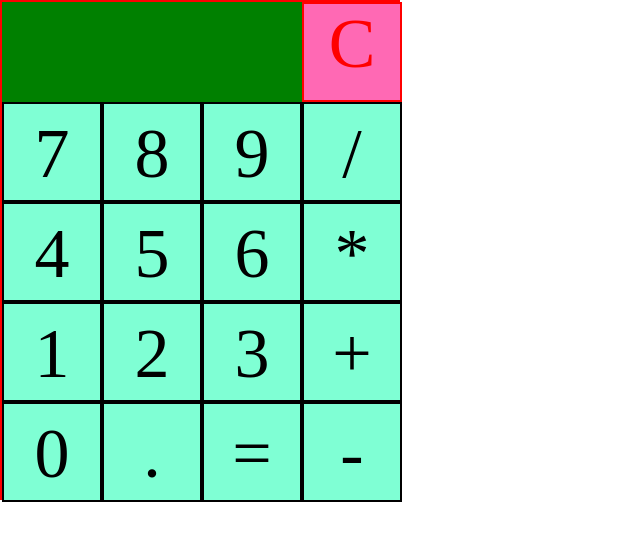
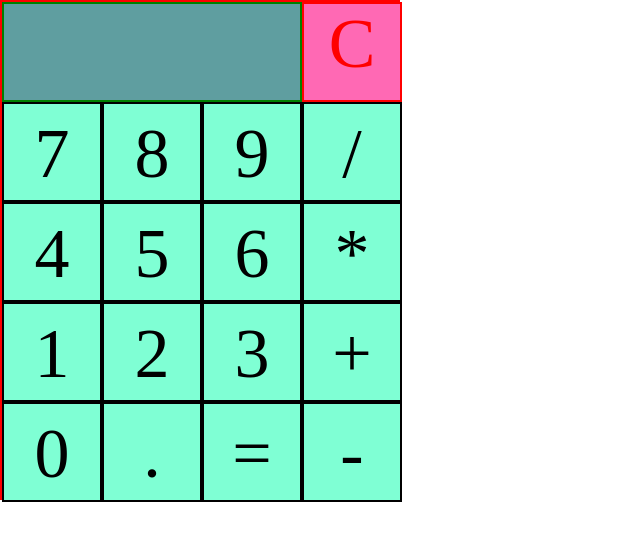
Before and after one commit to 5piotrlew/kalkulator, a plain HTML site: page index.html in a window 1280 px wide. Shown: the whole page, without its empty margins (0-640 px from the left). Drawn offline with Linux system fonts and the light colour scheme.

Commit message:
color update

```diff
--- a/css/style.css
+++ b/css/style.css
@@ -30,7 +30,7 @@ body {
     height: 100px;
     top: 0;
     border: solid 2px green;
-    background-color: green;
+    background-color: cadetblue;
     overflow: hidden;
     cursor: default;
 }
```
